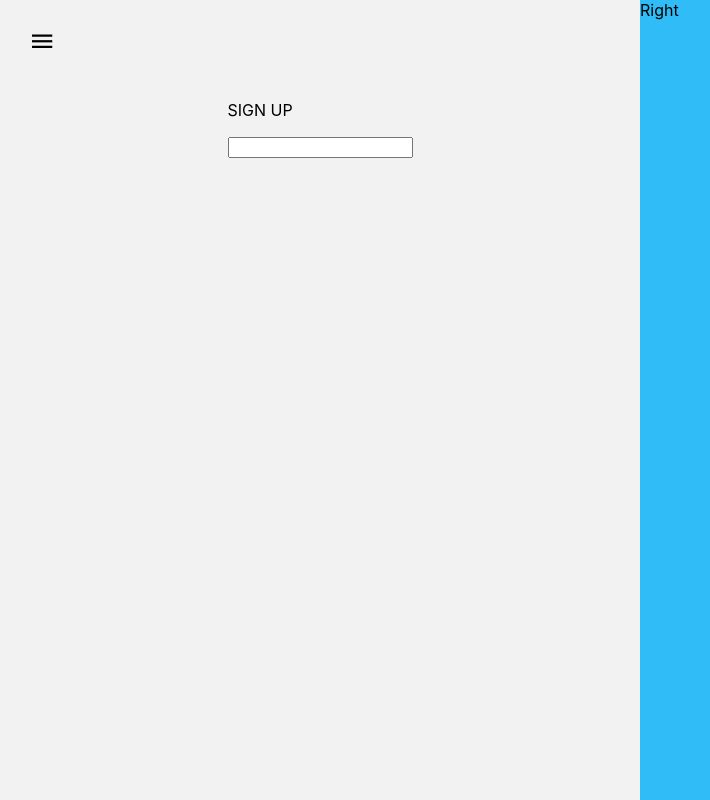
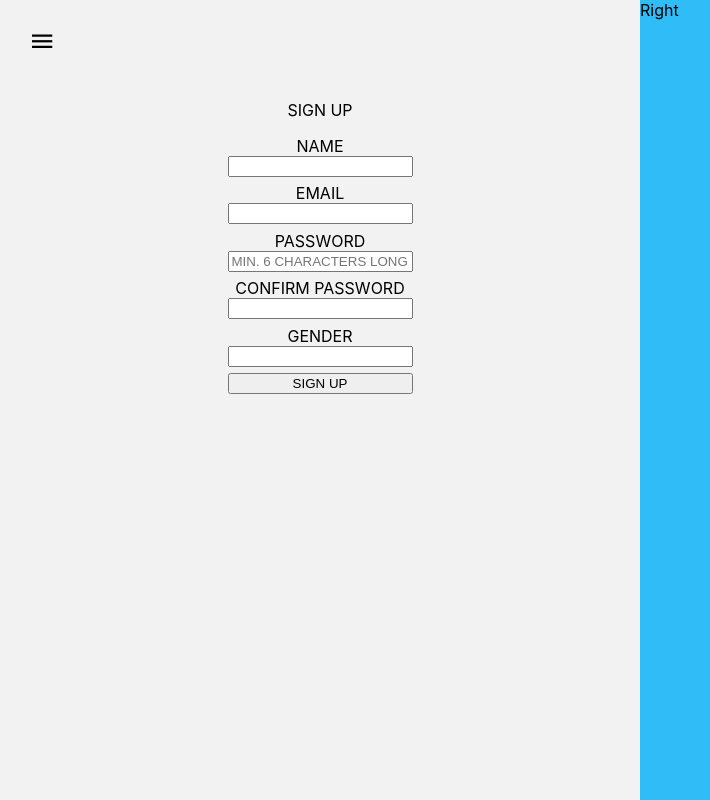
Before and after one commit to adlamas/react-target-ts, a React (Create React App) app: page / in a window 1280 px wide. Shown: the whole page, without its empty margins (0-710 px from the left). Built offline with nearby package versions, Linux system fonts and the light colour scheme.

Commit message:
added inputs to sign up page

```diff
--- a/src/App.css
+++ b/src/App.css
@@ -21,3 +21,14 @@
   display: flex;
   justify-content: center;
 }
+
+.input-text {
+  text-align: center;
+}
+
+.input-element {
+  display: flex;
+  flex-direction: column;
+  text-align: center;
+  margin: .4em 0 .4em 0;
+}
--- a/src/components/App.tsx
+++ b/src/components/App.tsx
@@ -17,11 +17,35 @@ function App() {
             </div>
             <div className="input-section">
               <form>
-                <p>SIGN UP</p>
+                <p className="input-text">SIGN UP</p>
 
-                <div>
-                  <input type="text">
-                  </input>
+                <div className="input-element">
+                  <label htmlFor="name">NAME</label>
+                  <input type="text" name="name" />
+                </div>
+
+                <div className="input-element">
+                  <label htmlFor="email">EMAIL</label>
+                  <input type="email" name="email" />
+                </div>
+
+                <div className="input-element">
+                  <label htmlFor="password">PASSWORD</label>
+                  <input type="password" name="password" placeholder="MIN. 6 CHARACTERS LONG" />
+                </div>
+
+                <div className="input-element">
+                  <label htmlFor="confirm-password">CONFIRM PASSWORD</label>
+                  <input type="text" name="confirm-password" />
+                </div>
+
+                <div className="input-element">
+                  <label htmlFor="gender">GENDER</label>
+                  <input type="text" name="gender" />
+                </div>
+
+                <div className="input-element">
+                  <input type="submit" name="sign-up" value="SIGN UP" />
                 </div>
               </form>
             </div>
```
